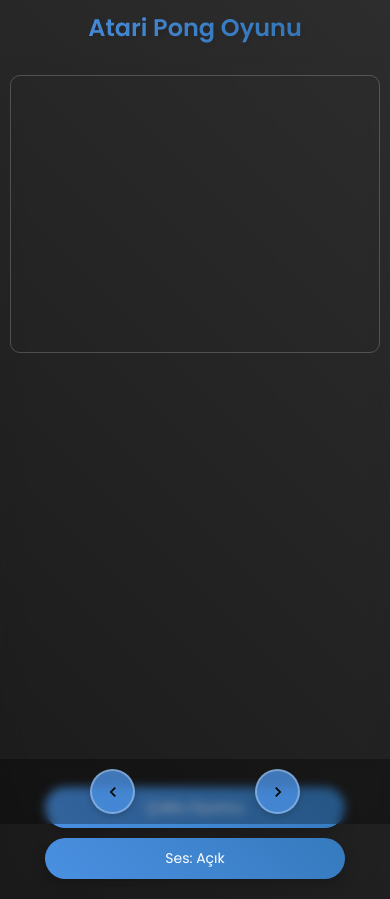
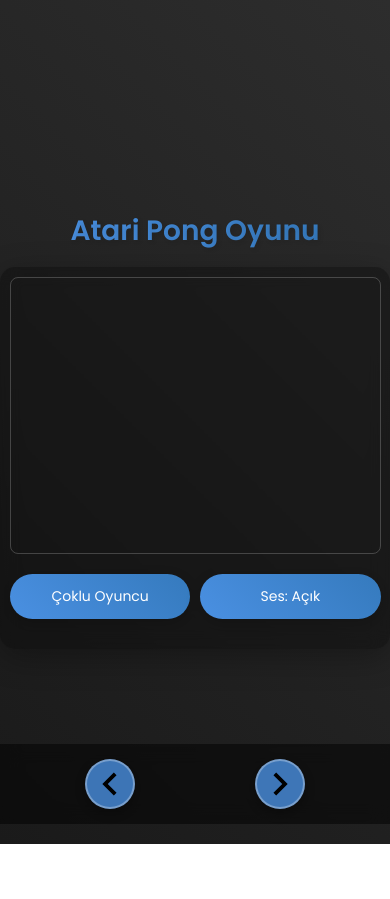
Before and after one commit to TahaArslan67/atari-game, a website: page index.html in a window 390 px wide. After the commit the page ends 844 px from the top, so only its background shows below. Drawn offline with nearby package versions, Linux system fonts and the light colour scheme.

```diff
--- a/style.css
+++ b/style.css
@@ -123,50 +123,52 @@
         min-height: 100vh;
         display: flex;
         flex-direction: column;
-        justify-content: flex-start;
+        align-items: center;
+        justify-content: center;
+        overflow: hidden;
     }
 
     .game-container {
         width: 100%;
-        height: 100vh;
+        height: auto;
         max-width: 100%;
+        min-height: auto;
         padding: 10px;
         margin: 0;
         display: flex;
         flex-direction: column;
-        justify-content: space-between;
-        background: none;
-        box-shadow: none;
-        border-radius: 0;
+        align-items: center;
+        justify-content: center;
+        position: relative;
     }
 
     canvas {
-        width: 100%;
-        max-width: 100%;
-        height: auto;
-        aspect-ratio: 4/3;
-        margin: 10px auto;
+        width: 95vw;
+        height: calc(95vw * 0.75);
+        max-width: 480px;
+        max-height: 360px;
+        margin: 0 auto;
+        display: block;
         border: 1px solid rgba(255, 255, 255, 0.2);
-    }
-
-    .game-title {
-        font-size: 24px;
-        margin: 10px 0;
+        border-radius: 8px;
     }
 
     .button-container {
-        width: 100%;
-        max-width: 300px;
+        width: 95vw;
+        max-width: 480px;
         gap: 10px;
-        margin: 10px auto;
+        margin: 20px auto;
+        display: flex;
+        justify-content: center;
+        flex-wrap: wrap;
     }
 
     button {
-        width: 100%;
-        max-width: 300px;
-        padding: 10px;
+        flex: 1;
+        min-width: 120px;
+        max-width: 200px;
+        padding: 12px;
         font-size: 14px;
-        margin: 0 auto;
     }
 
     .mobile-controls {
@@ -178,72 +180,52 @@
         display: flex;
         justify-content: center;
         gap: 120px;
-        padding: 0 20px;
-        z-index: 1000;
-        background: rgba(0, 0, 0, 0.3);
-        padding: 10px 0;
-        backdrop-filter: blur(5px);
+        padding: 15px 0;
+        background: rgba(0, 0, 0, 0.5);
+        backdrop-filter: blur(10px);
     }
 
     .control-button {
-        width: 45px;
-        height: 45px;
+        width: 50px;
+        height: 50px;
         background: rgba(74, 144, 226, 0.8);
         border: 2px solid rgba(255, 255, 255, 0.3);
         border-radius: 50%;
         display: flex;
         align-items: center;
         justify-content: center;
-        box-shadow: 0 2px 8px rgba(0, 0, 0, 0.2);
-    }
-
-    .control-button svg {
-        width: 20px;
-        height: 20px;
+        box-shadow: 0 4px 12px rgba(0, 0, 0, 0.3);
     }
 }
 
 /* Tablet için özel ayarlar */
 @media (min-width: 481px) and (max-width: 1024px) {
     body {
-        padding: 15px;
+        padding: 10px;
+        display: flex;
+        flex-direction: column;
+        align-items: center;
         justify-content: center;
+        min-height: 100vh;
     }
 
     .game-container {
-        width: 100%;
-        max-width: 700px;
+        width: 95vw;
+        max-width: 800px;
         padding: 20px;
         margin: 0 auto;
+        display: flex;
+        flex-direction: column;
+        align-items: center;
     }
 
     canvas {
-        width: 100%;
-        max-width: 600px;
-        height: auto;
-        margin: 15px auto;
-    }
-
-    .mobile-controls {
-        position: fixed;
-        bottom: 40px;
-        left: 0;
-        right: 0;
-        display: flex;
-        justify-content: center;
-        gap: 300px;
-        padding: 0 20px;
-    }
-
-    .control-button {
-        width: 55px;
-        height: 55px;
-        background: rgba(74, 144, 226, 0.6);
-    }
-
-    .control-button svg {
-        width: 25px;
-        height: 25px;
+        width: 90vw;
+        height: calc(90vw * 0.75);
+        max-width: 700px;
+        max-height: 525px;
+        margin: 0 auto;
+        display: block;
     }
 }
 
```
